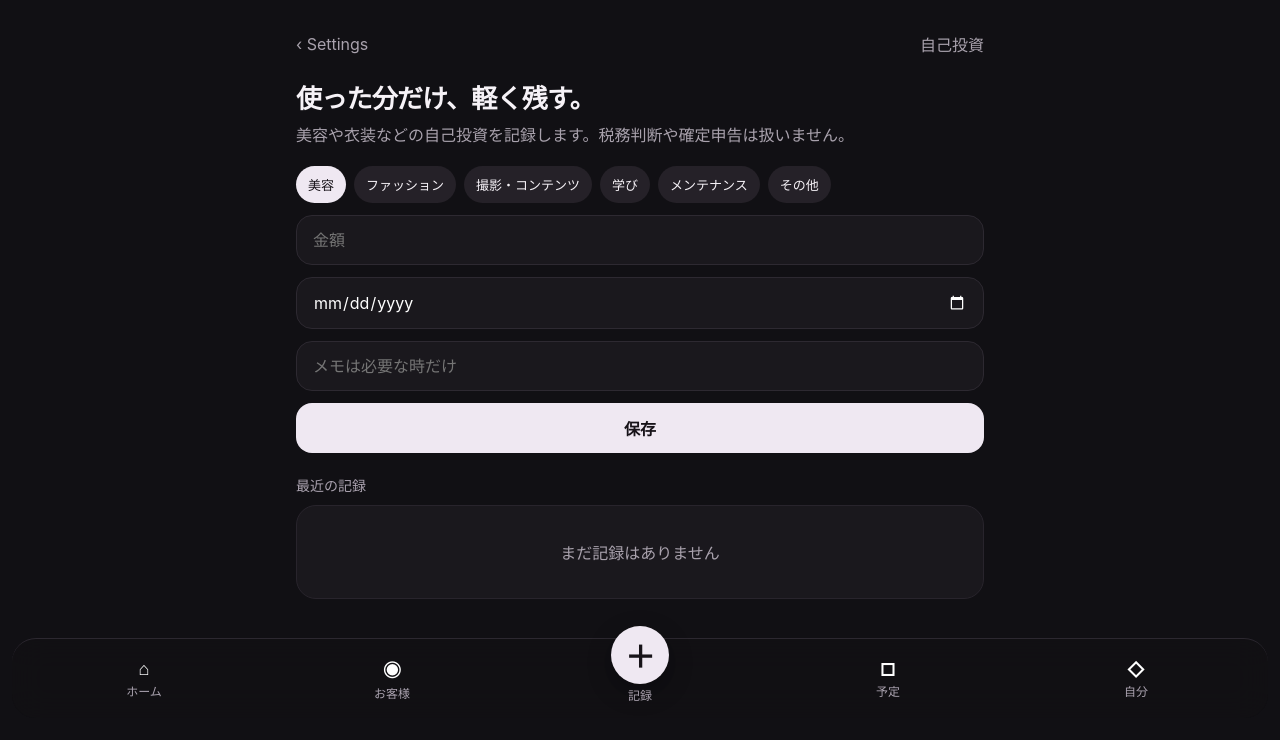
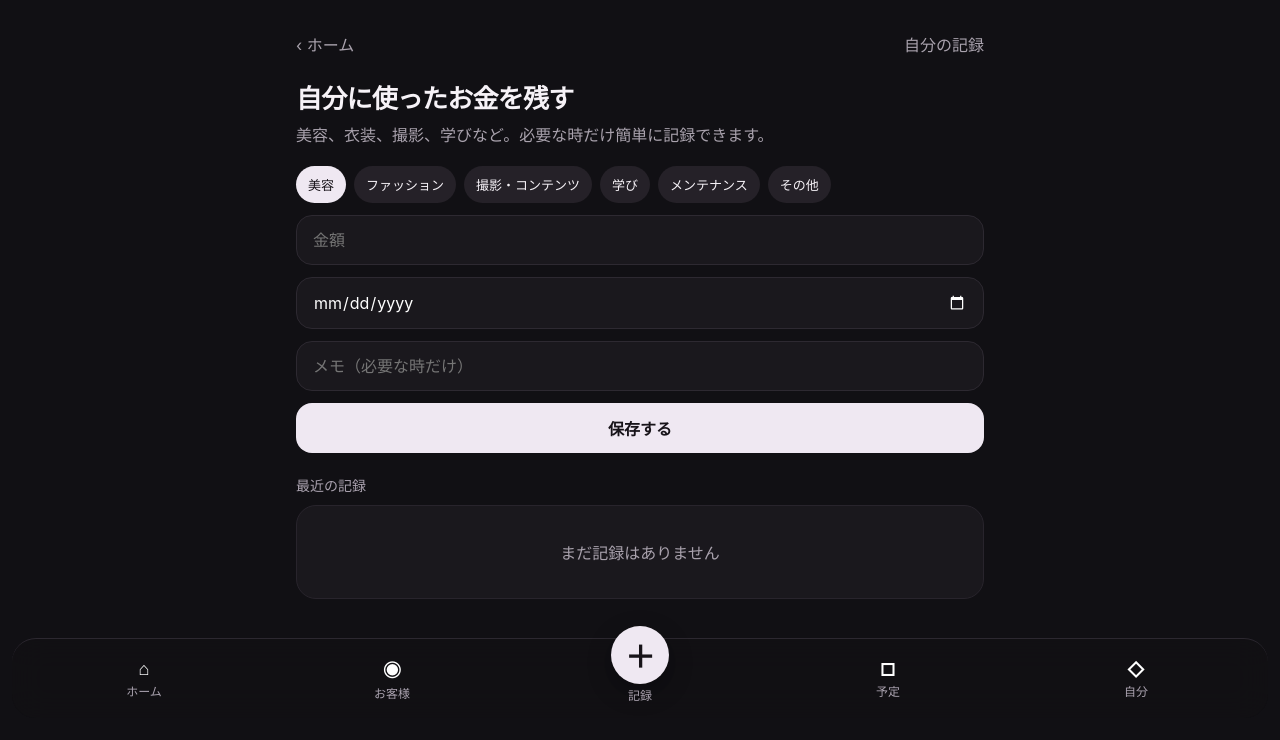
Before and after one commit to karukimori-wq/Velvet, a Next.js app: page /self-investment in a window 1280 px wide. Shown: the top 740 px of the page. Built offline with nearby package versions, Linux system fonts and the light colour scheme.

Commit message:
Use plain Japanese wording on self record page

```diff
--- a/app/self-investment/page.tsx
+++ b/app/self-investment/page.tsx
@@ -20,8 +20,8 @@ export default async function SelfInvestmentPage({ searchParams }: { searchParam
 
   return (
     <main className="shell">
-      <header className="header"><Link className="subtle" href="/settings">‹ Settings</Link><span className="subtle">自己投資</span></header>
-      <section className="hero"><h1>使った分だけ、軽く残す。</h1><p>美容や衣装などの自己投資を記録します。税務判断や確定申告は扱いません。</p></section>
+      <header className="header"><Link className="subtle" href="/">‹ ホーム</Link><span className="subtle">自分の記録</span></header>
+      <section className="hero"><h1>自分に使ったお金を残す</h1><p>美容、衣装、撮影、学びなど。必要な時だけ簡単に記録できます。</p></section>
       {saved && <div className="card successCard">保存しました</div>}
       {error && <div className="formError">金額を確認してください。</div>}
 
@@ -31,8 +31,8 @@ export default async function SelfInvestmentPage({ searchParams }: { searchParam
         </div>
         <input className="searchBox" name="amount" inputMode="numeric" placeholder="金額" />
         <input className="searchBox" name="occurredAt" type="date" />
-        <input className="searchBox" name="memo" placeholder="メモは必要な時だけ" autoComplete="off" />
-        <button className="primaryButton" type="submit">保存</button>
+        <input className="searchBox" name="memo" placeholder="メモ（必要な時だけ）" autoComplete="off" />
+        <button className="primaryButton" type="submit">保存する</button>
       </form>
 
       <div className="sectionTitle">最近の記録</div>
```
